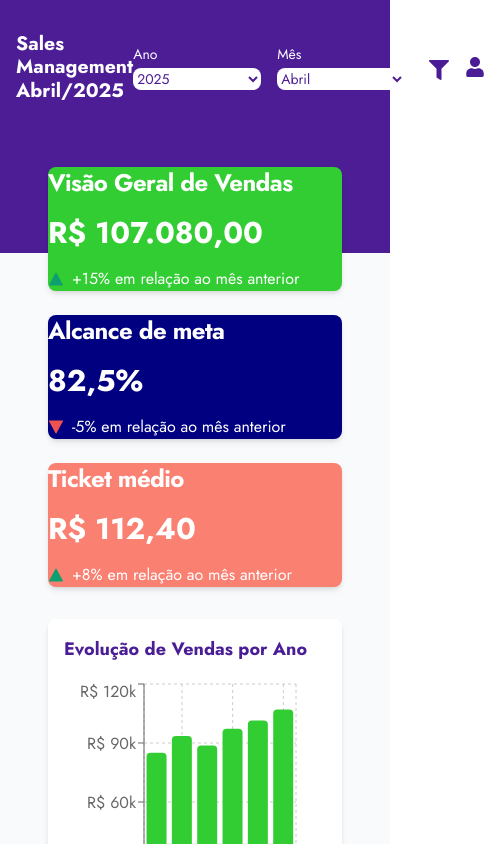
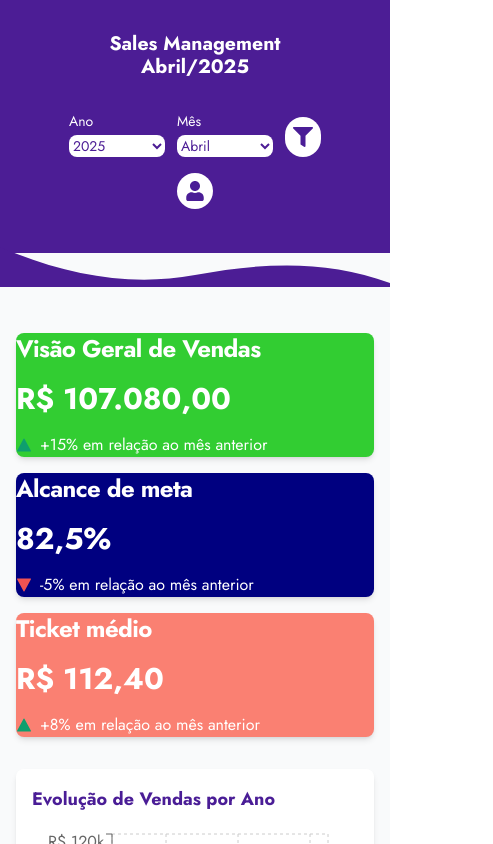
Before and after one commit to venturelli-91/sales_dashboard, a Next.js app in the folder frontend/: page / in a window 390 px wide. Shown: the top 844 px of the page, 493 px wide, since content can reach past the window. Built offline with nearby package versions, Linux system fonts and the light colour scheme.

Commit message:
Ajuste na responsividade dos cards com o menu do topo.

```diff
--- a/frontend/src/components/Dashboard.tsx
+++ b/frontend/src/components/Dashboard.tsx
@@ -8,8 +8,9 @@ import Table from "./RankingTable";
 
 const Dashboard: React.FC = () => {
 	return (
-		<div className="container mx-auto px-12 relative z-20 mt-[15vh]">
-			<div className="grid grid-cols-1 md:grid-cols-3 gap-6">
+		<div className="container mx-auto px-4 md:px-12">
+			<div className="relative z-30 mt-10 sm:mt-0 md:-mt-20 lg:-mt-30">
+				<div className="grid grid-cols-1 md:grid-cols-3 gap-4 md:gap-6">
 					<div className="w-full">
 						<GeneralSales />
 					</div>
@@ -20,6 +21,7 @@ const Dashboard: React.FC = () => {
 						<MediumTicket />
 					</div>
 				</div>
+			</div>
 
 			<div className="mt-8 mb-8">
 				<div className="grid grid-cols-1 md:grid-cols-2 gap-8">
@@ -28,7 +30,7 @@ const Dashboard: React.FC = () => {
 				</div>
 			</div>
 
-			<div className="mt-8">
+			<div className="mt-8 mb-12">
 				<h3 className="text-xl font-bold mb-4 text-purple-900">
 					Ranking de Vendedores
 				</h3>
--- a/frontend/src/stores/tableStore.ts
+++ b/frontend/src/stores/tableStore.ts
@@ -68,7 +68,6 @@ const initialData: Seller[] = [
 	},
 ];
 
-// Ordena os dados por faturamento, maior para menor
 const sortedData = [...initialData].sort(
 	(a, b) => b.faturamento - a.faturamento
 );
--- a/frontend/src/tools/MenuBar.tsx
+++ b/frontend/src/tools/MenuBar.tsx
@@ -4,15 +4,17 @@ import { FaFilter, FaUser } from "react-icons/fa";
 
 const MenuBar: React.FC = () => {
 	return (
+		<div className="relative">
 			<div
 				className="absolute top-0 left-0 right-0 z-10 py-4"
 				style={{
 					backgroundColor: "rgb(76, 29, 149)",
-				height: "30vh",
+					height: "clamp(250px, 30vh, 300px)",
+					minHeight: "250px",
 				}}>
-			<div className="container mx-auto px-4 h-full flex flex-col">
-				<div className="flex justify-between items-center mt-4">
-					<div className="flex-1">
+				<div className="container mx-auto px-4 h-full">
+					<div className="flex flex-col md:flex-row items-center justify-between mt-4 gap-4">
+						<div className="w-full md:w-auto text-center md:text-left mb-4 md:mb-0">
 							<span
 								className="text-white font-bold"
 								style={{
@@ -21,12 +23,14 @@ const MenuBar: React.FC = () => {
 									display: "block",
 								}}>
 								Sales Management <br />
-							<span className="hidden md:inline">Visão Geral de Vendas - </span>
+								<span className="hidden md:inline">
+									Visão Geral de Vendas -{" "}
+								</span>
 								<span>Abril/2025</span>
 							</span>
 						</div>
 
-					<div className="flex-1 flex justify-center items-end space-x-4">
+						<div className="flex items-center justify-center gap-3 w-full md:w-auto">
 							<div className="flex flex-col">
 								<label
 									htmlFor="year"
@@ -35,7 +39,7 @@ const MenuBar: React.FC = () => {
 								</label>
 								<Select
 									id="year"
-								className="w-32"
+									className="w-24 sm:w-32"
 									style={{
 										backgroundColor: "white",
 										color: "rgb(76, 29, 149)",
@@ -54,7 +58,7 @@ const MenuBar: React.FC = () => {
 								</label>
 								<Select
 									id="month"
-								className="w-32"
+									className="w-24 sm:w-32"
 									style={{
 										backgroundColor: "white",
 										color: "rgb(76, 29, 149)",
@@ -78,7 +82,7 @@ const MenuBar: React.FC = () => {
 							</button>
 						</div>
 
-					<div className="flex-1 flex justify-end space-x-4">
+						<div className="w-full md:w-auto flex justify-center md:justify-end">
 							<button className="bg-white p-2 rounded-full text-purple-900 hover:bg-gray-100">
 								<FaUser size={20} />
 							</button>
@@ -86,6 +90,26 @@ const MenuBar: React.FC = () => {
 					</div>
 				</div>
 			</div>
+
+			<div
+				className="absolute bottom-0 left-0 right-0 z-20 overflow-hidden"
+				style={{ height: "40px", transform: "translateY(85%)" }}>
+				<svg
+					viewBox="0 0 1440 100"
+					preserveAspectRatio="none"
+					fill="rgb(76, 29, 149)"
+					xmlns="http://www.w3.org/2000/svg"
+					className="w-full h-full">
+					<path d="M0,0 C240,70 480,100 720,70 C960,40 1200,30 1440,90 L1440,100 L0,100 Z" />
+				</svg>
+			</div>
+
+			<div
+				style={{
+					height: "clamp(250px, 30vh, 300px)",
+					minHeight: "250px",
+				}}></div>
+		</div>
 	);
 };
 
```
Lines whose indentation alone changed are shown as unchanged.
